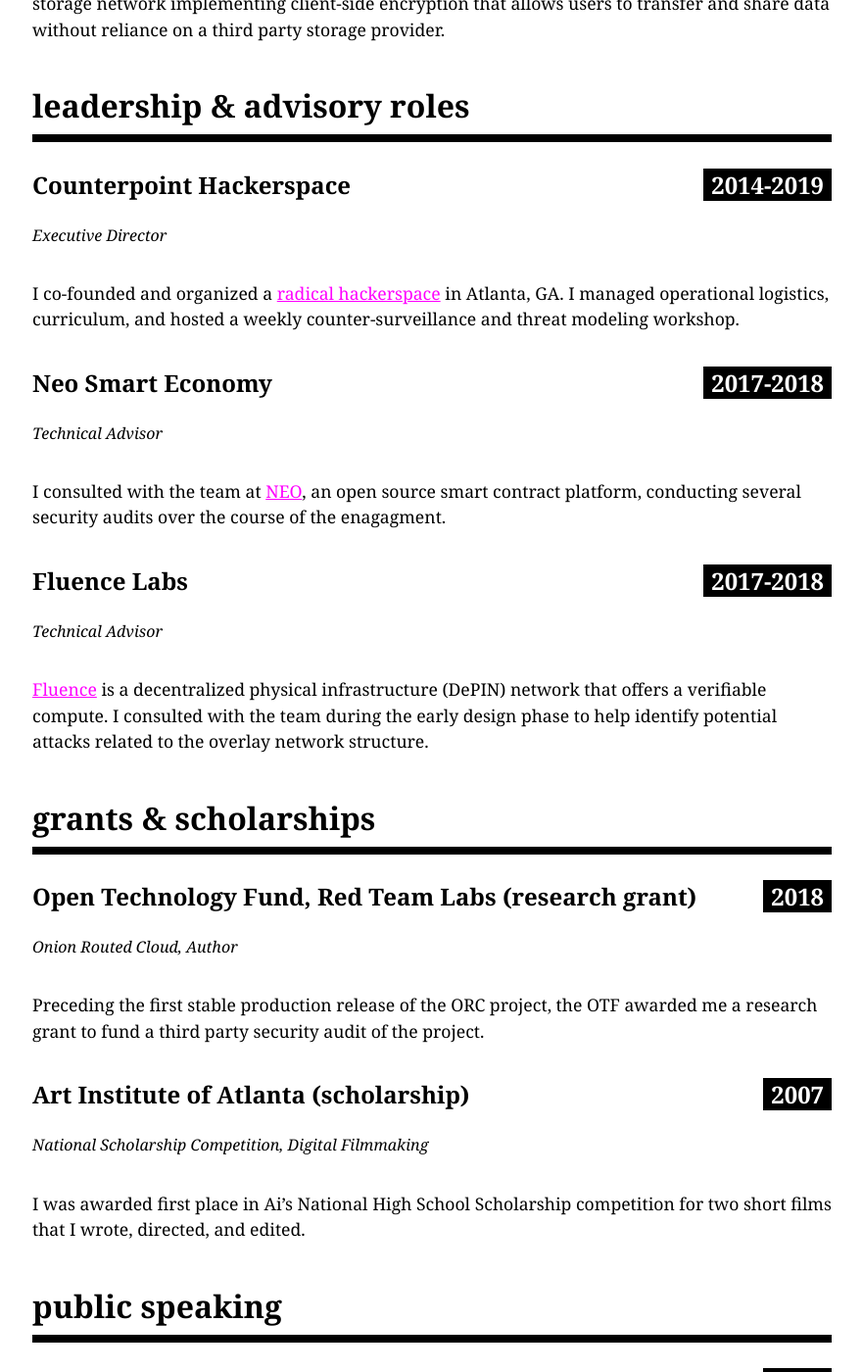
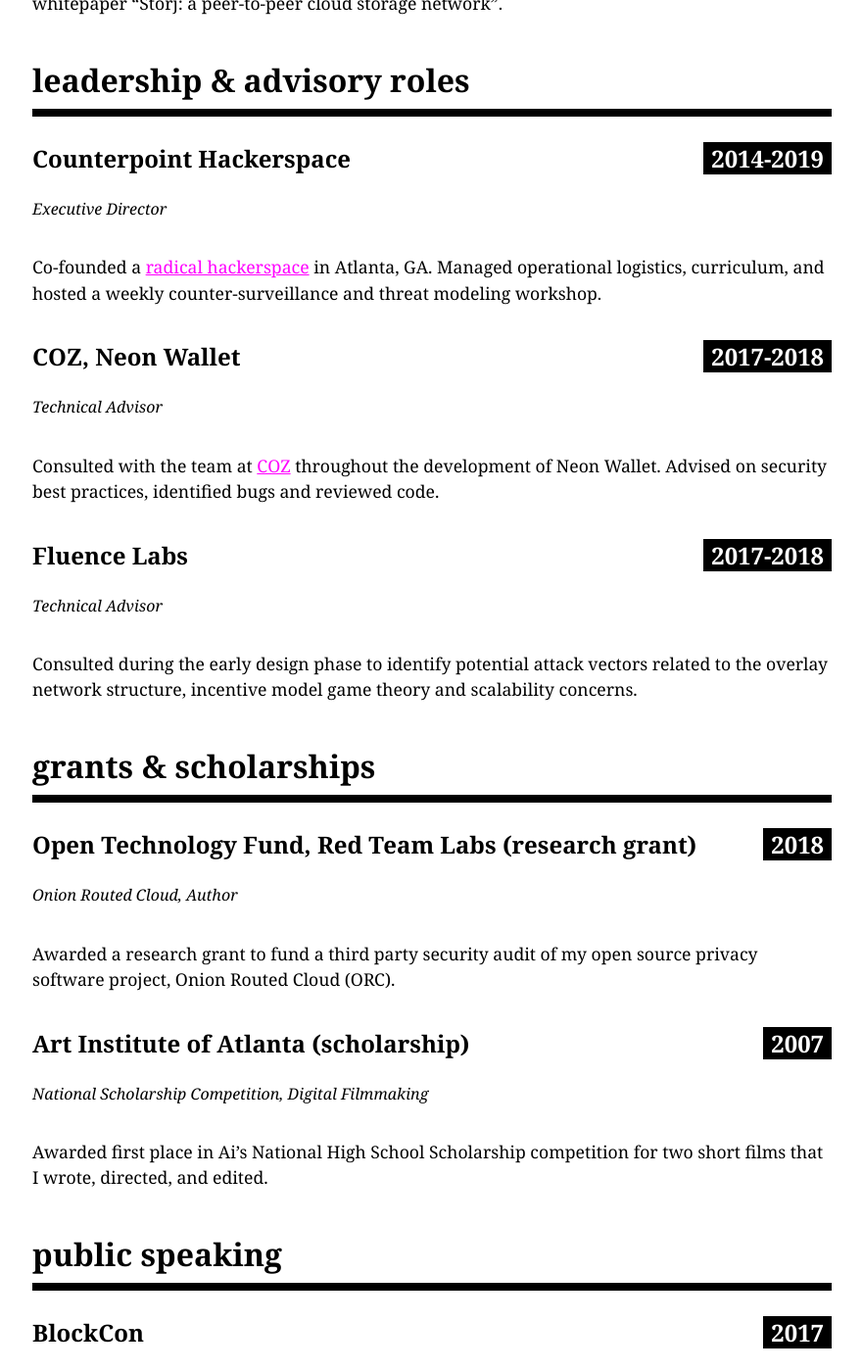
Before and after one commit to 161chihuahuas/cv, a Jekyll site: the page built from index.md, in a window 1280 px wide and 1400 px high, scrolled down 4681 px. Shown: the whole window at 98% size, without its empty margins (199-1079 px from the left). Built offline with Jekyll 4.4.1, drawn with Linux system fonts in a browser that asks for light colours; our own code applies the rules of GitHub Pages for plain Markdown files; comment, search, counter and statistics services are not loaded; some of the changed text lies outside the part shown.

Commit message:
rewording

```diff
--- a/index.md
+++ b/index.md
@@ -107,58 +107,58 @@
 ### Storj: a peer-to-peer cloud storage network (contributor) **2016**
 #### [lilyanne.me/research/Storj/Storj.Whitepaper.V2.pdf](https://lilyanne.me/research/Storj/Storj.Whitepaper.V2.pdf)
 
-I made significant technical contributions to the whitepaper for Storj: A peer-to-peer cloud storage network implementing client-side encryption that allows users to transfer and share data without reliance on a third party storage provider.
+Authored the network overlay design and distributed publish/subscribe system in the whitepaper "Storj: a peer-to-peer cloud storage network".
 
 ## leadership & advisory roles
 
 ### Counterpoint Hackerspace **2014-2019**
 #### Executive Director
 
-I co-founded and organized a [radical hackerspace](https://wiki.hackerspaces.org/Counterpoint) in Atlanta, GA. I managed operational logistics, curriculum, and hosted a weekly counter-surveillance and threat modeling workshop.
+Co-founded a [radical hackerspace](https://wiki.hackerspaces.org/Counterpoint) in Atlanta, GA. Managed operational logistics, curriculum, and hosted a weekly counter-surveillance and threat modeling workshop.
 
-### Neo Smart Economy **2017-2018**
+### COZ, Neon Wallet **2017-2018**
 #### Technical Advisor
 
-I consulted with the team at [NEO](https://neo.org/about), an open source smart contract platform, conducting several security audits over the course of the enagagment.
+Consulted with the team at [COZ](https://github.com/CityOfZion) throughout the development of Neon Wallet. Advised on security best practices, identified bugs and reviewed code.
 
 ### Fluence Labs **2017-2018**
 #### Technical Advisor
 
-[Fluence](https://fluence.network/) is a decentralized physical infrastructure (DePIN) network that offers a verifiable compute. I consulted with the team during the early design phase to help identify potential attacks related to the overlay network structure.
+Consulted during the early design phase to identify potential attack vectors related to the overlay network structure, incentive model game theory and scalability concerns.
 
 ## grants & scholarships
 
 ### Open Technology Fund, Red Team Labs (research grant) **2018**
 #### Onion Routed Cloud, Author
 
-Preceding the first stable production release of the ORC project, the OTF awarded me a research grant to fund a third party security audit of the project.
+Awarded a research grant to fund a third party security audit of my open source privacy software project, Onion Routed Cloud (ORC).
 
 ### Art Institute of Atlanta (scholarship) **2007**
 #### National Scholarship Competition, Digital Filmmaking
 
-I was awarded first place in Ai's National High School Scholarship competition for two short films that I wrote, directed, and edited.
+Awarded first place in Ai's National High School Scholarship competition for two short films that I wrote, directed, and edited.
 
 ## public speaking
 
 ### BlockCon **2017**
 #### Santa Monica, CA
 
-After releasing my privacy oriented and censorship resistant fork of Storj, Onion Routed Cloud, I participated in a panel interview with representatives from [Sia](https://sia.tech/) and [Tahoe-LAFS](https://tahoe-lafs.org/trac/tahoe-lafs) about the state and future of decentralized scloud storage.
+Participated in a panel interview with representatives from [Sia](https://sia.tech/) and [Tahoe-LAFS](https://tahoe-lafs.org/trac/tahoe-lafs) about the state and future of decentralized scloud storage.
 
 ### LibrePlanet **2017**
 #### MIT, Cambridge, MA
 
-At a time when most major blockchains were struggling to solve scalability issues, I spoke at LibrePlanet about the ecological impact of proof-of-work systems and made an appeal for various alternatives.
+Spoke about the ecological impact of proof-of-work systems and made an appeal for various alternatives.
 
 ### NodeSummit **2016**
 #### San Francisco, CA
 
-During the early prototyping phase for the [Storj](https://storj.io) project, I spoke at NodeSummit about what we were building and gave a live demonstration of one of the first functional decentralized cloud systems that levereaged distributed ledger technology.
+Spoke at NodeSummit about [Storj](https://storj.io) and gave a live demonstration of one of the first decentralized cloud systems using distributed ledger technology.
 
 ### ConnectJS **2014**
 #### Atlanta, GA
 
-While Node.js was still gaining more widespread developer adoption, I spoke at a conference for JS developers about using server-side JavaScript to implement a peer-to-peer consensus algorithm.
+Spoke at a conference for JS developers about using server-side JavaScript to implement a peer-to-peer consensus algorithm.
 
 ## skills
 
```
Also changed, not shown: other parts of index.md (+3 -3 lines).
